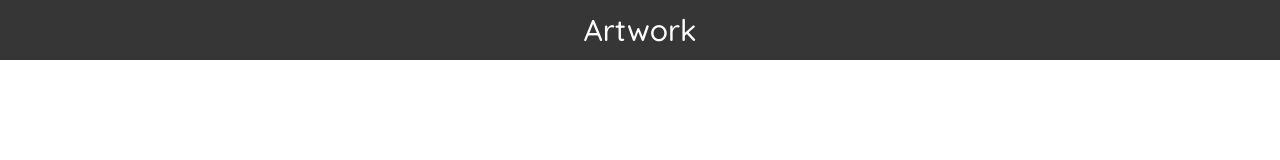
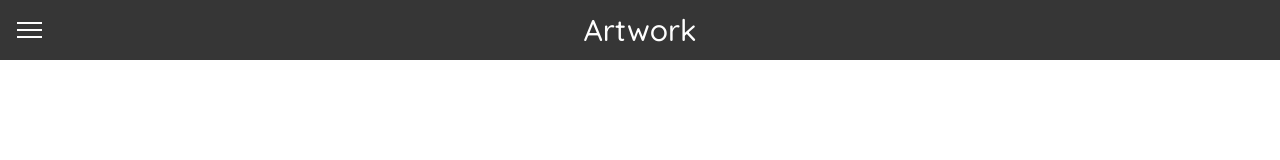
Before and after one commit to DingoPham/Artwork-site, a Vue app: page / in a window 1280 px wide. Shown: the top 160 px of the page. Built offline with nearby package versions, Linux system fonts and the light colour scheme.

Commit message:
add left sidebar

```diff
--- a/src/assets/Style/head.css
+++ b/src/assets/Style/head.css
@@ -1,11 +1,46 @@
 .navbar{
     background-color: #363636;
 }
+.sidebar{
+    background-color: #2b2b2b;
+    transition: transform 0.3s ease;
+    transform: translateX(-300px);
+}
+.sidebar.active {
+    transform: translateX(0);
+}
+.sidebar div p{
+    color: #fff;
+    margin: 0;
+}
+.sidebar div a{
+    text-decoration: none;
+    color: #cecece;
+    transition: color 0.3s ease ;
+}
+.sidebar div a:hover{
+    color: #fff;
+}
 .po-fixed{
     position: fixed;
+    left: 0;
+    top: 0;
+    z-index: 1000;
+}
+.po-rel{
+    position: absolute;
+    left: 0;
+    top: 0;
+    padding: 17px;
+}
+.h-100p{
+    height: 100%;
 }
 .w-100p{
     width: 100%;
+}
+.w-300px{
+    width: 300px;
 }
 .h-60px{
     height: 60px;
@@ -17,3 +52,10 @@
     color: #fff;
     text-decoration: none;
 }
+.content {
+    margin-left: 0;
+    transition: margin-left 0.3s ease;
+}
+.content.shift{
+    margin-left: 300px;
+}
--- a/src/assets/Style/styleMain.css
+++ b/src/assets/Style/styleMain.css
@@ -9,6 +9,9 @@
 }
 .p-6{
     padding: 15em;
+}
+.p-20{
+    padding: 20px;
 }
 .m-1{
     margin: 30px 200px 0 0;
@@ -29,10 +32,16 @@
     margin-bottom: 20em;
 }
 .m-t{
-    margin-top: 58px;
+    margin-top: 60px;
 }
 .m-t-5{
     margin-top: 5px;
+}
+.m-l{
+    margin-left: 15px;
+}
+.m-l-0{
+    margin-left: 0;
 }
 .tx-c{
     color: #ffffff;
@@ -76,6 +85,9 @@
 }
 .flex-reverse{
     flex-direction: row-reverse;
+}
+.flex-start{
+    justify-content: flex-start;
 }
 .flex-end{
     justify-content: flex-end;
--- a/src/components/user-page/user-content-page/Header.vue
+++ b/src/components/user-page/user-content-page/Header.vue
@@ -1,20 +1,34 @@
 <template>
     <div>
-        <div class="navbar w-100p h-60px flex justify-center items-center">
-            <div class="f-30">
-                <router-link active-class="a-c"to = '/'> Artwork </router-link>
-            </div>
-            <LeftNavbar />
-            <router-view></router-view>
+        <div class="navbar w-100p h-60px flex items-center justify-center">
+                <div class="f-30">
+                    <router-link active-class="a-c"to = '/'> Artwork </router-link>
+                </div>
+                <router-view></router-view>
         </div>
+        <div class="po-rel">
+            <LeftSidebarContent :isActive="isSidebarActive" @toggle-sidebar = "toggleSidebar" />
+        </div>
+        <LeftSidebar :isActive="isSidebarActive" />
     </div>
 </template>
 
 <script>
-import LeftNavbar from './user-other-funtion/LeftNavbar.vue';
+import LeftSidebar from './user-other-funtion/left-sidebar/LeftSidebar.vue';
+import LeftSidebarContent from './user-other-funtion/left-sidebar/LeftSidebarContent.vue';
 
 export default{
     name: 'Header',
-    components:{LeftNavbar}
+    components:{LeftSidebar, LeftSidebarContent},
+    data(){
+        return{
+            isSidebarActive: false
+        };
+    },
+    methods:{
+        toggleSidebar(){
+            this.isSidebarActive = !this.isSidebarActive
+        }
+    }
 }
 </script>
--- a/src/components/user-page/user-content-page/user-other-funtion/LeftNavbar.vue
+++ /dev/null
@@ -1,9 +0,0 @@
-<template>
-    <div class="po-fixed"></div>
-</template>
-
-<script>
-    export default{
-        name: 'LeftNavbar'
-    }
-</script>
--- /dev/null
+++ b/src/components/user-page/user-content-page/user-other-funtion/left-sidebar/LeftSidebar.vue
@@ -0,0 +1,23 @@
+<template>
+    <div class="sidebar po-fixed h-100p w-300px" :class="{ active: isActive}">
+        <div class="p-3 m-t flex flex-column gap">
+            <p class="f-30">Support me</p>
+            <a class="f-25 m-l" href="https://www.youtube.com/channel/UCtH0_zKVeXOKO2hiqLoHSrg">Follow my Youtube!</a>
+            <a class="f-25 m-l" href="https://buymeacoffee.com/dingopham763/membership">Buy me a coffee!</a>
+            <p class="f-30">My Blog</p>
+            <a class="f-25 m-l" href="https://dingopham.github.io/">Dingo's Blog</a>
+        </div>
+    </div>
+</template>
+
+<script>
+    export default{
+        name: 'LeftNavbar',
+        props:{
+            isActive:{
+                type: Boolean,
+                default: false
+            }
+        }
+    }
+</script>
--- /dev/null
+++ b/src/components/user-page/user-content-page/user-other-funtion/left-sidebar/LeftSidebarContent.vue
@@ -0,0 +1,22 @@
+<template>
+    <div class="content" :class="{ shift: isActive }">
+      <div @click="$emit('toggle-sidebar')">
+        <SidebarButton />
+      </div>
+      <router-view></router-view>
+    </div>
+</template>
+
+<script>
+import SidebarButton from './bar-button/SidebarButton.vue';
+
+export default {
+  components:{SidebarButton},
+  props: {
+    isActive: {
+      type: Boolean,
+      default: false
+    }
+  }
+}
+</script>
--- /dev/null
+++ b/src/components/user-page/user-content-page/user-other-funtion/left-sidebar/bar-button/SidebarButton.vue
@@ -0,0 +1,45 @@
+<template>
+    <div class="container" @click="toggleChange">
+        <div class="bar1" :class="{changeBar1: isChanged}"></div>
+        <div class="bar2" :class="{changeBar2: isChanged}"></div>
+        <div class="bar3" :class="{changeBar3: isChanged}"></div>
+    </div>
+</template>
+
+<script>
+    export default{
+        data(){
+            return{
+                isChanged: false
+            };
+        },
+        methods:{
+            toggleChange(){
+                this.isChanged = !this.isChanged
+            }
+        }
+    }
+</script>
+
+<style scoped>
+.container {
+  display: inline-block;
+  cursor: pointer;
+}
+.bar1, .bar2, .bar3 {
+  width: 25px;
+  height: 2px;
+  background-color: #ffffff;
+  margin: 5px 0;
+  transition: 0.4s;
+}
+.changeBar1 {
+  transform: translate(0, 4px) rotate(-45deg);
+}
+
+.changeBar2 {opacity: 0;}
+
+.changeBar3 {
+  transform: translate(0, -10px) rotate(45deg);
+}
+</style>
```
